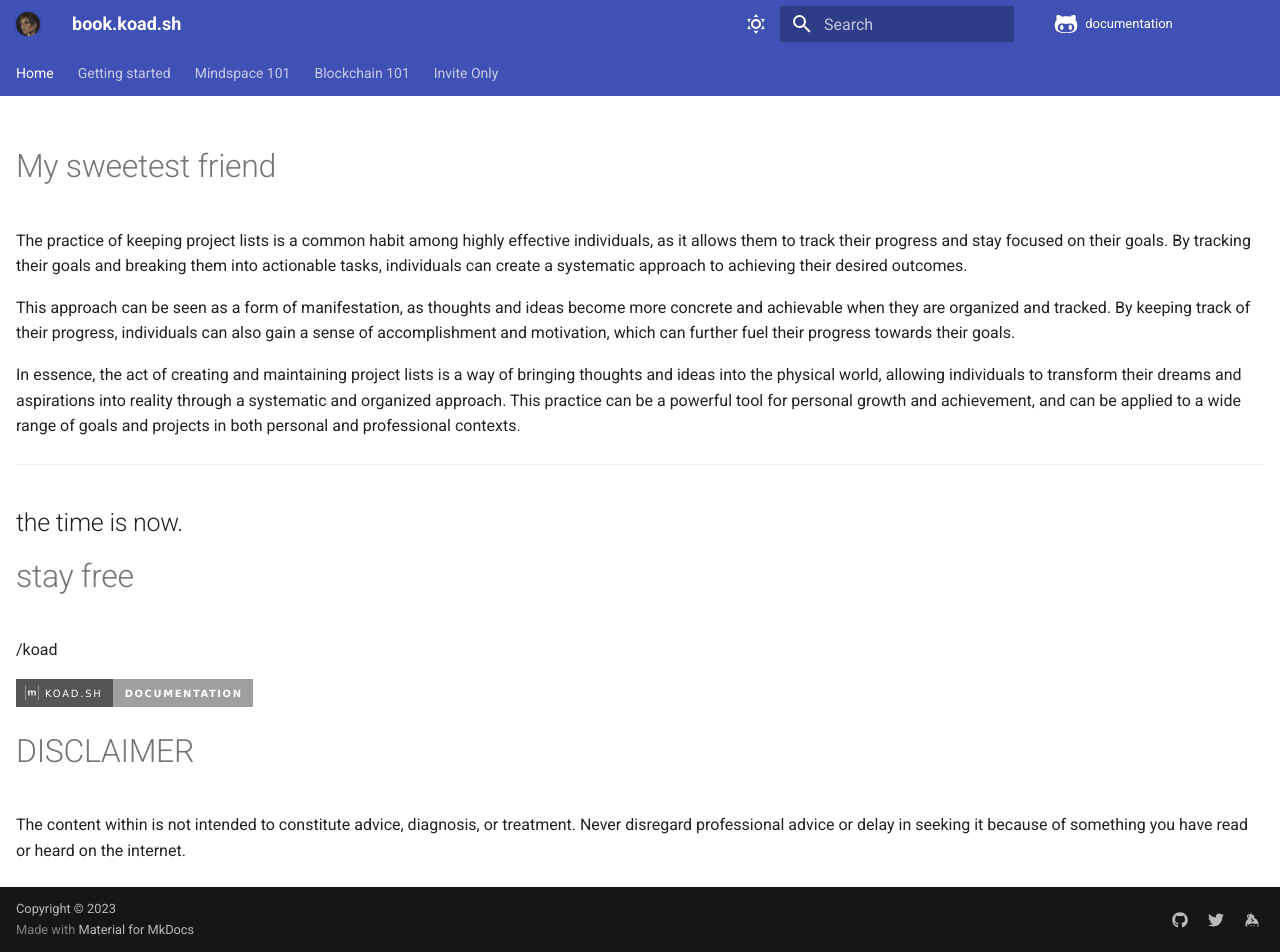
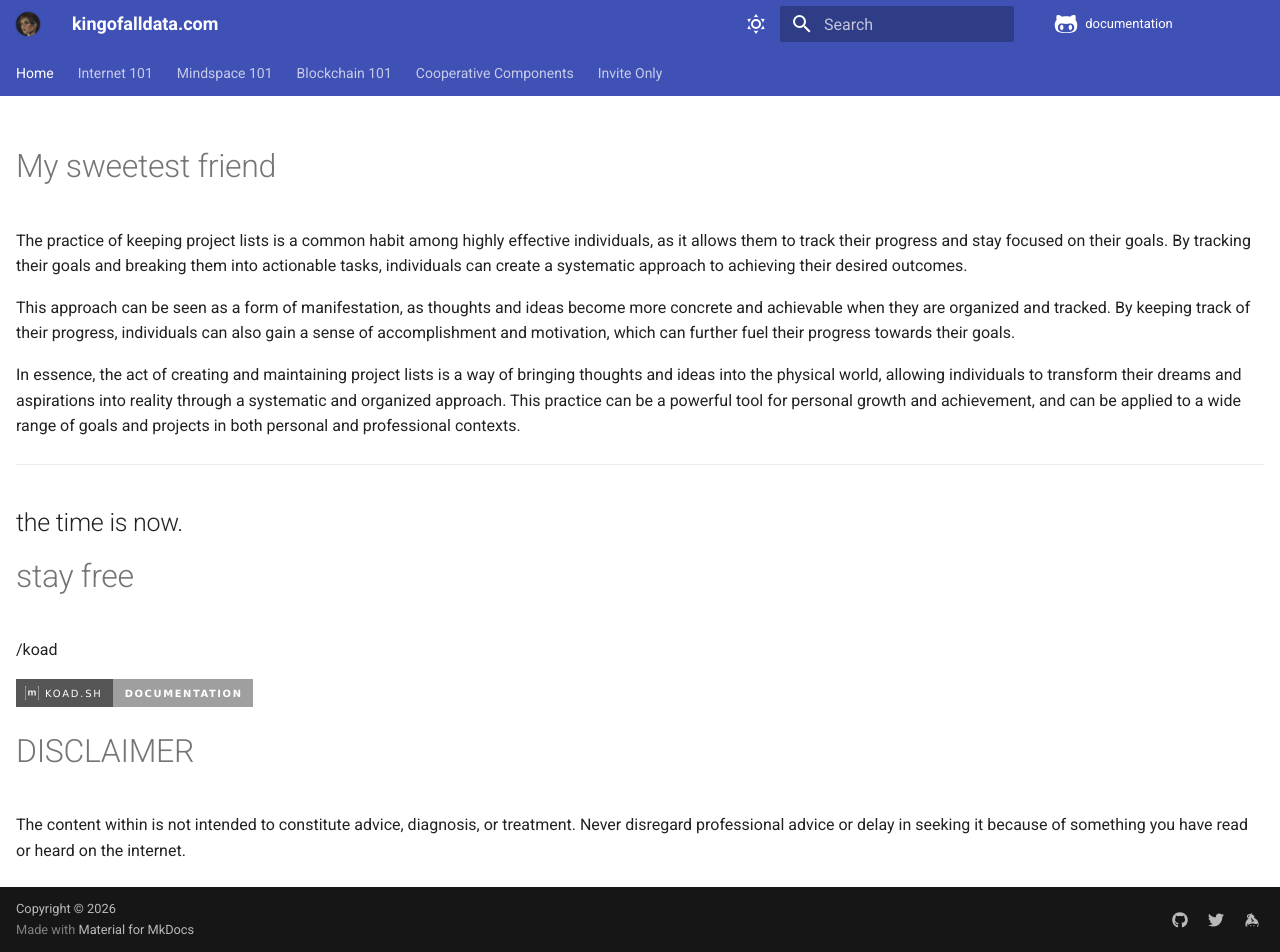
Before and after one commit to koad/documentation, an MkDocs documentation site: the page built from src/index.md, in a window 1280 px wide and 952 px high. Built offline with MkDocs 1.6.1 and Material for MkDocs 9.7.7, drawn with Linux system fonts in a browser that asks for light colours; comment, search, counter and statistics services are not loaded; part of the change alters nothing that is shown.

Commit message:
update mkdocs configuration for site redesign
- Rename site to kingofalldata.com
- Add piwik.js analytics
- Enable search plugin
- Add code copy button
- Add admonition support
- Reorganize navigation with new sections (Internet 101, Mindspace 101, Cooperative Components)
- Update copyright year to 2026
- Update emoji extension to use new Material package

```diff
--- a/mkdocs.yml
+++ b/mkdocs.yml
@@ -1,5 +1,5 @@
-site_name: book.koad.sh
-site_url: https://book.koad.sh
+site_name: kingofalldata.com
+site_url: https://kingofalldata.com
 site_author: koad
 site_description: >-
   The results of years of broken thoughts.
@@ -10,20 +10,19 @@ repo_url: https://github.com/koad/documentation
 edit_uri: ""
 docs_dir: src/
 
+extra_javascript:
+  - piwik.js
+
 extra_css:
   - stylesheets/extra.css
 
 # Copyright
-copyright: Copyright &copy; 2023
-
+copyright: Copyright &copy; 2026
 
 # Configuration
 theme:
-
   name: material
-
   logo: assets/avatar.png
-
 
   # Static files
   static_templates:
@@ -37,6 +36,7 @@ theme:
   language: en
   features:
     - content.code.annotate
+    - content.code.copy
     - content.tabs.link
     # - header.autohide
     # - navigation.expand
@@ -71,6 +71,9 @@ theme:
   icon:
     repo: fontawesome/brands/github-alt
 
+plugins:
+  - search
+
 # Customization
 extra:
   social:
@@ -84,6 +87,9 @@ extra:
   # generator: false
 
 markdown_extensions:
+  - admonition
+  - pymdownx.details
+
   - pymdownx.superfences:
       custom_fences:
         - name: mermaid
@@ -107,13 +113,14 @@ markdown_extensions:
   - attr_list
   - md_in_html
   - pymdownx.emoji:
-      emoji_index: !!python/name:materialx.emoji.twemoji
-      emoji_generator: !!python/name:materialx.emoji.to_svg
+      emoji_index: !!python/name:material.extensions.emoji.twemoji
+      emoji_generator: !!python/name:material.extensions.emoji.to_svg
 
 nav:
   - Home:
     - index.md
-  - Getting started:
+
+  - Internet 101:
     - getting-started/index.md
     - getting-started/hallmarks-of-a-scam.md
     - getting-started/block-email-scams.md
@@ -122,8 +129,12 @@ nav:
     - getting-started/secure-your-surroundings.md
     - getting-started/secure-your-computer.md
     - getting-started/secure-your-phone.md
+    - getting-started/secure-your-vpn.md
+    - getting-started/secure-your-email.md
     - getting-started/secure-your-smart-speaker.md
+    - getting-started/secure-your-cryptocurrency.md
     - getting-started/secure-your-family.md
+    - getting-started/secure-your-backups.md
     - getting-started/picking-your-username.md
     - getting-started/learning-to-search.md
     - getting-started/in-review.md
@@ -131,14 +142,40 @@ nav:
 
   - Mindspace 101:
     - mindspace/index.md
+    - mindspace/abraham-hicks.md
+    - mindspace/a-course-in-miracles.md
+    - mindspace/allan-kardec.md
     - mindspace/david-allen.md
     - mindspace/dr-joe-dispenza.md
-    - mindspace/ester-hicks.md
+    - mindspace/edgar-cayce.md
+    - mindspace/emmet-fox.md
+    - mindspace/joel-s-goldsmith.md
+    - mindspace/joseph-murphy.md
+    - mindspace/neville-goddard.md
+    - mindspace/norman-vincent-peale.md
+    - mindspace/paul-selig.md
+    - mindspace/sri-ramakrishna.md
+    - mindspace/st-germain.md
+    - mindspace/the-seth-material.md
+
+
+
+  # - Mindspace 102:
+  #   - the-technicolor-bus/index.md
+  #   - the-technicolor-bus/02-the-moving-parts.md
+  #   - the-technicolor-bus/03-the-inner-child.md
+  #   - the-technicolor-bus/04-disciplines-of-mind.md
+  #   - the-technicolor-bus/05-the-pilot.md
+  #   - the-technicolor-bus/06-the-monkey-mind.md
+  #   - the-technicolor-bus/07-guilding-principles-study.md
+  #   - the-technicolor-bus/08-parallels.md
+  #   - the-technicolor-bus/09-i-love-you.md
 
   - Blockchain 101:
     - blockchain/index.md
     - blockchain/how-to-stay-safe.md
     - blockchain/common-blockchain-terms.md
+    - blockchain/what-is-a-custodian.md
     - blockchain/what-is-a-fork.md
     - blockchain/what-is-a-mainnet.md
     - blockchain/what-is-a-protocol.md
@@ -146,7 +183,8 @@ nav:
     - blockchain/what-is-atomic.md
     - blockchain/what-is-a-wallet.md
     - blockchain/what-is-a-whitepaper.md
-    - blockchain/what-are-bips.md
+    - blockchain/what-is-bip.md
+    - blockchain/exciting-bips.md
     - blockchain/what-is-consensus.md
     - blockchain/what-is-decentralized.md
     - blockchain/what-is-erc.md
@@ -157,6 +195,39 @@ nav:
     - blockchain/proof-of-proof.md
     - blockchain/attacking-the-blockchain.md
     - blockchain/mining-the-blockchain.md
+
+  - Cooperative Components:
+    - why-i-love/index.md
+    # - why-i-love/god.md
+    - why-i-love/gtd.md
+    - why-i-love/my-abilities.md
+    - why-i-love/this-space-in-time.md
+    - why-i-love/my-mindset.md
+    - why-i-love/keybase.md
+    - why-i-love/linux.md
+    - why-i-love/pgp-keys.md
+    - why-i-love/cairo-dock.md
+    - why-i-love/zerotier.md
+    - why-i-love/bash.md
+    - why-i-love/javascript.md
+    - why-i-love/meteor.md
+    - why-i-love/electron.md
+    - why-i-love/sandstorm.md
+    - why-i-love/rdp-and-vnc.md
+    - why-i-love/catch-all-domain-email.md
+    - why-i-love/wildcard-ssl-with-nginx.md
+    - why-i-love/fido2-2fa.md
+    - why-i-love/groove-basin.md
+    - why-i-love/beatify.md
+    - why-i-love/keyboard-shortcuts.md
+    - why-i-love/xbmc-kodi.md
+    - why-i-love/esp32-and-arduino.md
+    - why-i-love/bitcoin.md
+    - why-i-love/koad-io.md
+    - why-i-love/ecoincore.md
+    - why-i-love/community-coins.md
+    - why-i-love/atomicdex.md
+    - why-i-love/web5.md
 
   - Invite Only:
     - invite-only/index.md
```
